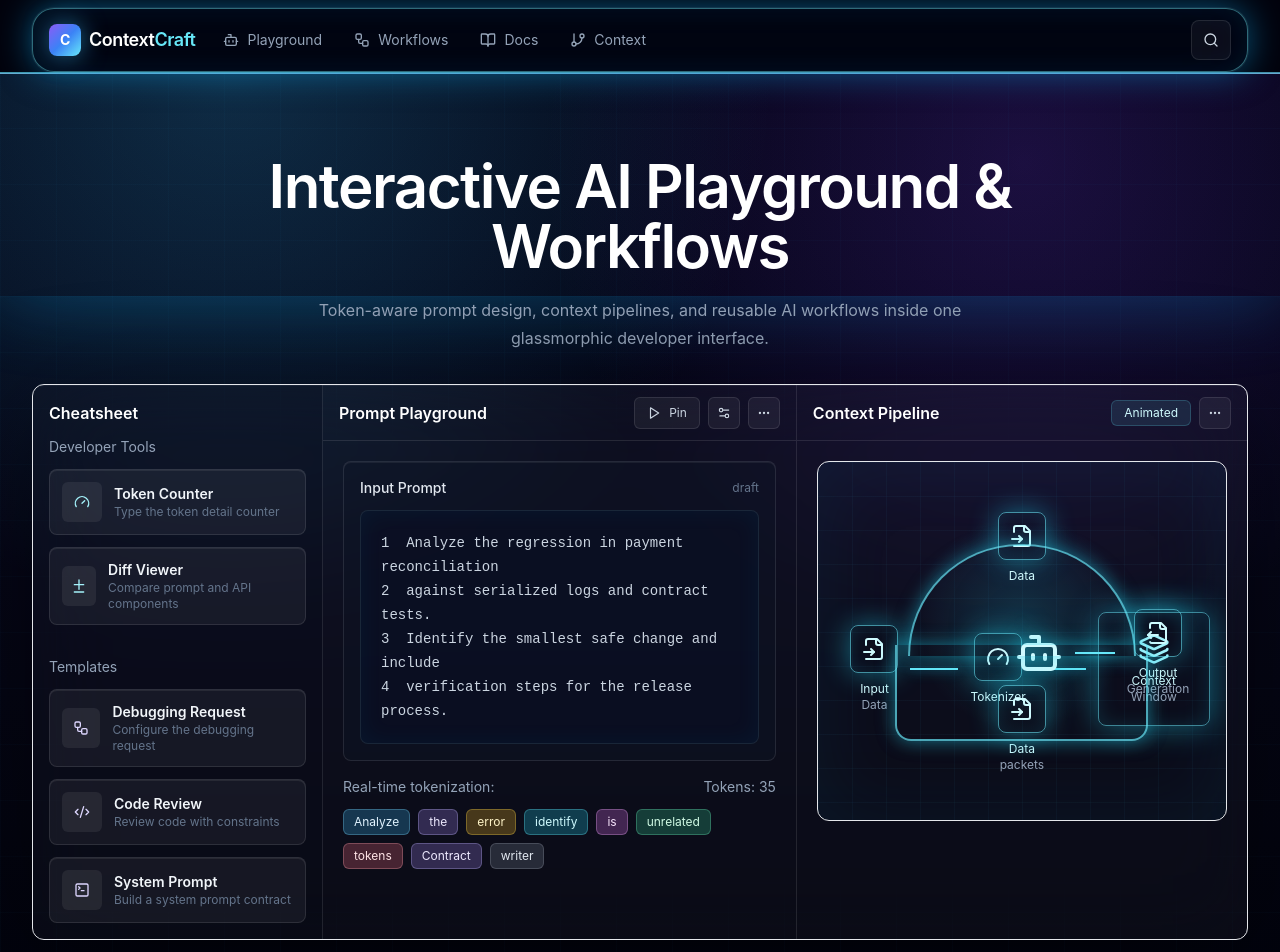
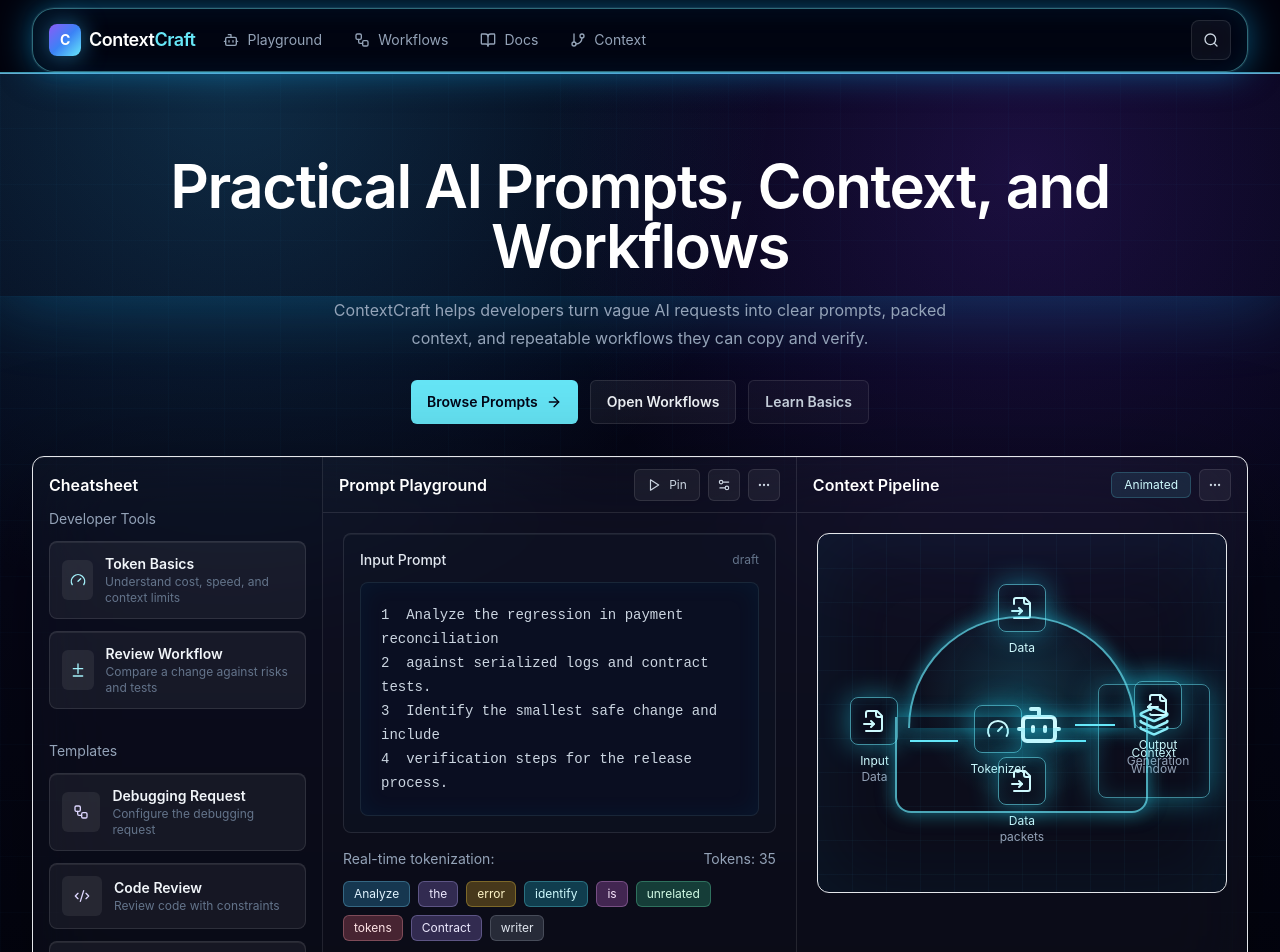
Before and after one commit to CodeByKhaleel/ContextCraft, a Next.js app: page / in a window 1280 px wide. Shown: the top 952 px of the page. Built offline with nearby package versions, Linux system fonts and the light colour scheme.

Commit message:
Refresh homepage calls to action

```diff
--- a/app/page.tsx
+++ b/app/page.tsx
@@ -22,14 +22,14 @@ import { prompts } from "@/data/prompts";
 import { workflows } from "@/data/workflows";
 
 const cheatsheetTools = [
-  { title: "Token Counter", description: "Type the token detail counter", icon: Gauge },
-  { title: "Diff Viewer", description: "Compare prompt and API components", icon: Diff },
+  { title: "Token Basics", description: "Understand cost, speed, and context limits", icon: Gauge, href: "/concepts/tokens" },
+  { title: "Review Workflow", description: "Compare a change against risks and tests", icon: Diff, href: "/workflows#code-review-system" },
 ];
 
 const templates = [
-  { title: "Debugging Request", description: "Configure the debugging request", icon: Workflow },
-  { title: "Code Review", description: "Review code with constraints", icon: Code2 },
-  { title: "System Prompt", description: "Build a system prompt contract", icon: TerminalSquare },
+  { title: "Debugging Request", description: "Configure the debugging request", icon: Workflow, href: "/prompts?prompt=debug-error-context" },
+  { title: "Code Review", description: "Review code with constraints", icon: Code2, href: "/prompts?prompt=code-review-pass" },
+  { title: "Structured Output", description: "Build a response contract", icon: TerminalSquare, href: "/prompts?prompt=structured-output-json" },
 ];
 
 const tokenChips = [
@@ -86,12 +86,33 @@ export default function HomePage() {
         <div className="relative mx-auto max-w-[1440px]">
           <div className="mx-auto max-w-5xl px-4 pb-8 pt-12 text-center sm:pt-16">
             <h1 className="text-4xl font-semibold tracking-tight text-white sm:text-6xl">
-              Interactive AI Playground & Workflows
+              Practical AI Prompts, Context, and Workflows
             </h1>
             <p className="mx-auto mt-5 max-w-2xl text-base leading-7 text-slate-400">
-              Token-aware prompt design, context pipelines, and reusable AI workflows inside one
-              glassmorphic developer interface.
+              ContextCraft helps developers turn vague AI requests into clear prompts, packed
+              context, and repeatable workflows they can copy and verify.
             </p>
+            <div className="mt-7 flex flex-wrap justify-center gap-3">
+              <Link
+                href="/prompts"
+                className="inline-flex h-11 items-center gap-2 rounded-md bg-cyan-300 px-4 text-sm font-semibold text-slate-950 transition hover:bg-cyan-200"
+              >
+                Browse Prompts
+                <ArrowRight className="h-4 w-4" />
+              </Link>
+              <Link
+                href="/workflows"
+                className="inline-flex h-11 items-center gap-2 rounded-md border border-white/10 bg-white/[0.055] px-4 text-sm font-semibold text-slate-100 transition hover:border-cyan-300/45 hover:bg-cyan-300/10"
+              >
+                Open Workflows
+              </Link>
+              <Link
+                href="/basics"
+                className="inline-flex h-11 items-center gap-2 rounded-md border border-white/10 bg-white/[0.035] px-4 text-sm font-semibold text-slate-300 transition hover:border-cyan-300/45 hover:text-cyan-100"
+              >
+                Learn Basics
+              </Link>
+            </div>
           </div>
 
           <div className="grid min-h-[520px] overflow-hidden rounded-xl border border-white/12 bg-white/[0.035] shadow-[0_28px_120px_rgba(0,0,0,0.45),inset_0_1px_0_rgba(255,255,255,0.08)] backdrop-blur-2xl lg:grid-cols-[290px_minmax(420px,1fr)_minmax(380px,0.95fr)]">
@@ -100,9 +121,9 @@ export default function HomePage() {
               <p className="mt-3 text-sm text-slate-400">Developer Tools</p>
               <div className="mt-3 space-y-3">
                 {cheatsheetTools.map((item) => (
-                  <button
+                  <Link
                     key={item.title}
-                    type="button"
+                    href={item.href}
                     className="flex w-full items-center gap-3 rounded-lg border border-white/10 bg-white/[0.055] p-3 text-left shadow-[inset_0_1px_0_rgba(255,255,255,0.07)] transition hover:border-cyan-300/40 hover:bg-cyan-300/10"
                   >
                     <span className="grid h-10 w-10 place-items-center rounded-md bg-white/[0.065] text-cyan-200">
@@ -112,7 +133,7 @@ export default function HomePage() {
                       <span className="block text-sm font-semibold text-slate-100">{item.title}</span>
                       <span className="block text-xs text-slate-500">{item.description}</span>
                     </span>
-                  </button>
+                  </Link>
                 ))}
               </div>
 
@@ -121,7 +142,7 @@ export default function HomePage() {
                 {templates.map((item) => (
                   <Link
                     key={item.title}
-                    href="/prompts"
+                    href={item.href}
                     className="flex items-center gap-3 rounded-lg border border-white/10 bg-white/[0.055] p-3 shadow-[inset_0_1px_0_rgba(255,255,255,0.07)] transition hover:border-violet-300/40 hover:bg-violet-300/10"
                   >
                     <span className="grid h-10 w-10 place-items-center rounded-md bg-white/[0.065] text-violet-200">
```
